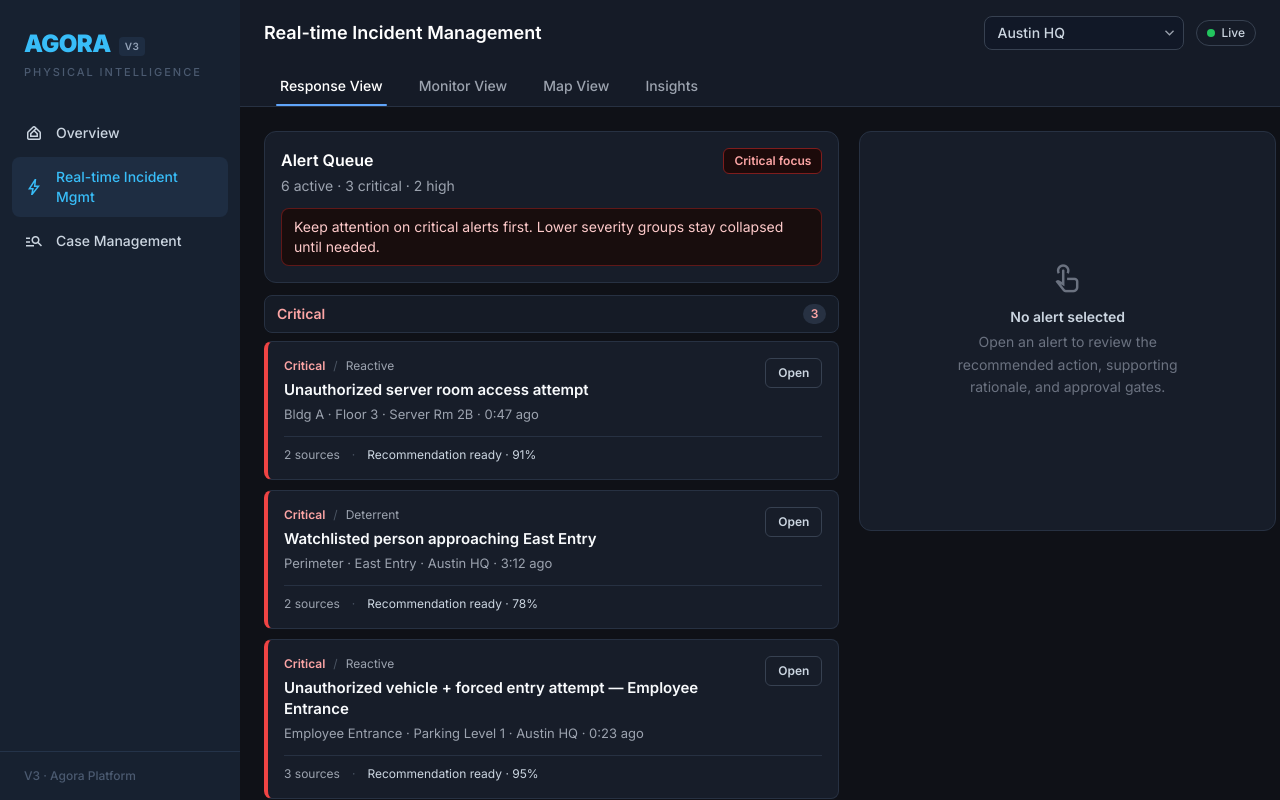
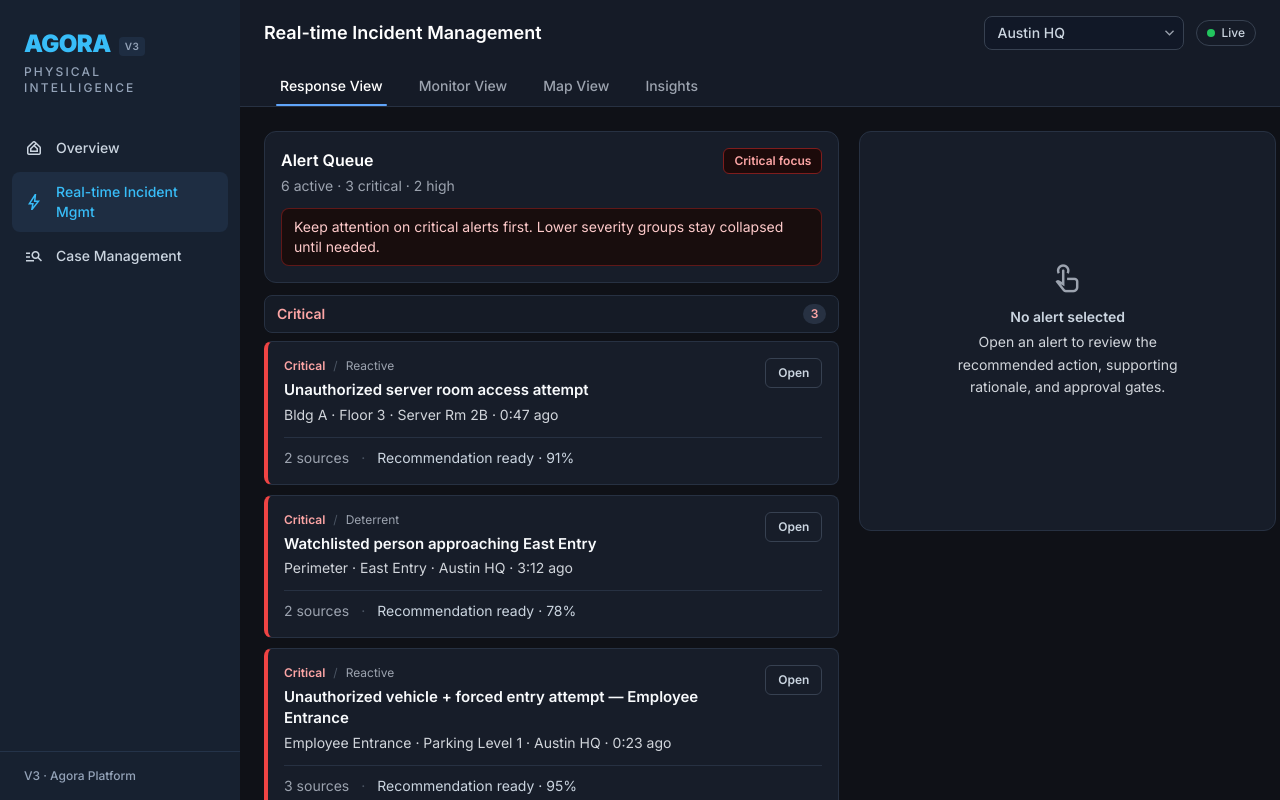
Before and after one commit to bgeorge-een/project-agora-v3, a Next.js app: page /incident-management in a window 1280 px wide. Shown: the top 800 px of the page. Built offline with nearby package versions, Linux system fonts and the light colour scheme.

Commit message:
Improve SOC UI accessibility

```diff
--- a/app/incident-management/page.tsx
+++ b/app/incident-management/page.tsx
@@ -35,6 +35,7 @@ export default function IncidentManagementPage() {
               <select
                 value={site}
                 onChange={(e) => setSite(e.target.value)}
+                aria-label="Select facility location"
                 className="appearance-none rounded-lg border border-[#374151] bg-[#111827] py-1.5 pl-3 pr-8 text-sm font-medium text-[#CBD5E0] outline-none transition-colors hover:border-[#4B5563] focus:border-[#2563EB]"
               >
                 {SITES.map((s) => (
--- a/components/Sidebar.tsx
+++ b/components/Sidebar.tsx
@@ -29,7 +29,7 @@ export default function Sidebar() {
             V3
           </span>
         </Link>
-        <p className="mt-1 text-[11px] font-medium uppercase tracking-[0.18em] text-[#4B5A70]">
+        <p className="mt-1 text-xs font-medium uppercase tracking-[0.18em] text-[#94A3B8]">
           Physical Intelligence
         </p>
       </div>
@@ -55,7 +55,7 @@ export default function Sidebar() {
       </nav>
 
       <div className="border-t border-[#243349] px-6 py-4">
-        <p className="text-xs font-medium text-[#4B5A70]">V3 · Agora Platform</p>
+        <p className="text-xs font-medium text-[#94A3B8]">V3 · Agora Platform</p>
       </div>
     </aside>
   )
--- a/components/incident/NBACard.tsx
+++ b/components/incident/NBACard.tsx
@@ -13,7 +13,7 @@ export default function NBACard({ alert, onAccept, onOverride }: NBACardProps) {
     return (
       <div className="flex h-full min-h-[400px] flex-col items-center justify-center rounded-xl border border-[#273142] bg-[#171D29] p-8 text-center">
         <span
-          className="material-symbols-outlined mb-3 text-[#6B7280]"
+          className="material-symbols-outlined mb-3 text-[#9CA3AF]"
           style={{ fontSize: '32px', lineHeight: 1 }}
         >
           touch_app
@@ -21,7 +21,7 @@ export default function NBACard({ alert, onAccept, onOverride }: NBACardProps) {
         <p className="text-sm font-semibold text-[#CBD5E0]">
           No alert selected
         </p>
-        <p className="mt-1 max-w-[240px] text-sm leading-relaxed text-[#6B7280]">
+        <p className="mt-1 max-w-[240px] text-sm leading-relaxed text-[#D1D5DB]">
           Open an alert to review the recommended action, supporting rationale,
           and approval gates.
         </p>
--- a/components/incident/ResponseView.tsx
+++ b/components/incident/ResponseView.tsx
@@ -45,7 +45,7 @@ const SEVERITY_META: Record<
     label: 'Low',
     rail: '#4B5563',
     text: '#9CA3AF',
-    quietText: '#6B7280',
+    quietText: '#9CA3AF',
   },
 }
 
@@ -89,10 +89,10 @@ function AlertCard({
               {isDeterrent ? 'Deterrent' : 'Reactive'}
             </span>
           </div>
-          <h4 className="text-[15px] font-semibold leading-snug text-[#F8FAFC]">
+          <h3 className="text-[15px] font-semibold leading-snug text-[#F8FAFC]">
             {alert.title}
-          </h4>
-          <p className="mt-1 text-[13px] text-[#9CA3AF]">
+          </h3>
+          <p className="mt-1 text-sm text-[#D1D5DB]">
             {alert.location} · {formatAge(alert.ageSeconds)}
           </p>
         </div>
@@ -108,7 +108,7 @@ function AlertCard({
         </button>
       </div>
 
-      <div className="mt-3 flex flex-wrap items-center gap-x-3 gap-y-1 border-t border-[#273142] pt-2.5 text-xs text-[#9CA3AF]">
+      <div className="mt-3 flex flex-wrap items-center gap-x-3 gap-y-1 border-t border-[#273142] pt-2.5 text-sm text-[#9CA3AF]">
         <span>{alert.sources.length} sources</span>
         <span className="text-[#4B5563]">·</span>
         {alert.status === 'enriching' ? (
@@ -154,7 +154,7 @@ const GROUP_META: Record<
   critical: { label: 'Critical', headerText: '#FCA5A5' },
   high: { label: 'High', headerText: '#FBBF24' },
   medium: { label: 'Medium', headerText: '#9CA3AF' },
-  low: { label: 'Low', headerText: '#6B7280' },
+  low: { label: 'Low', headerText: '#9CA3AF' },
 }
 
 const REASON_LABELS: Record<OverrideReason, string> = {
```
